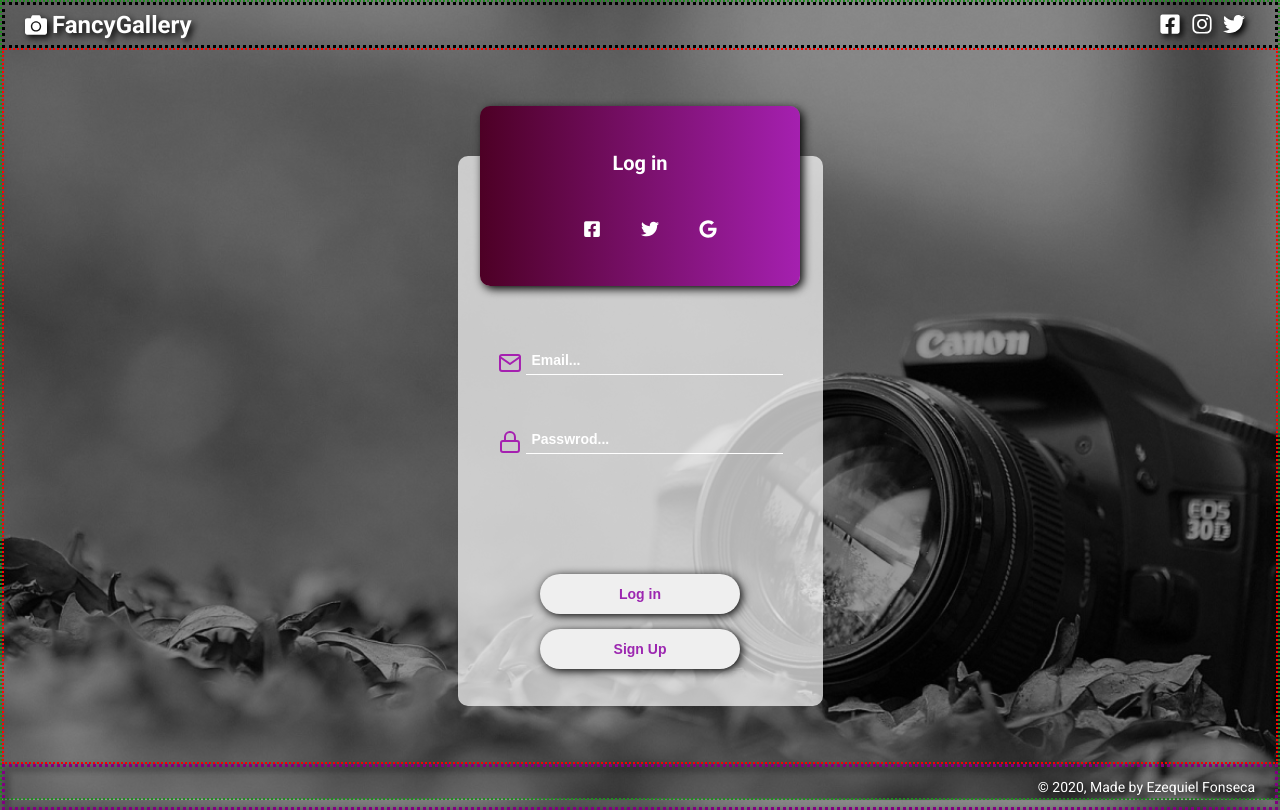
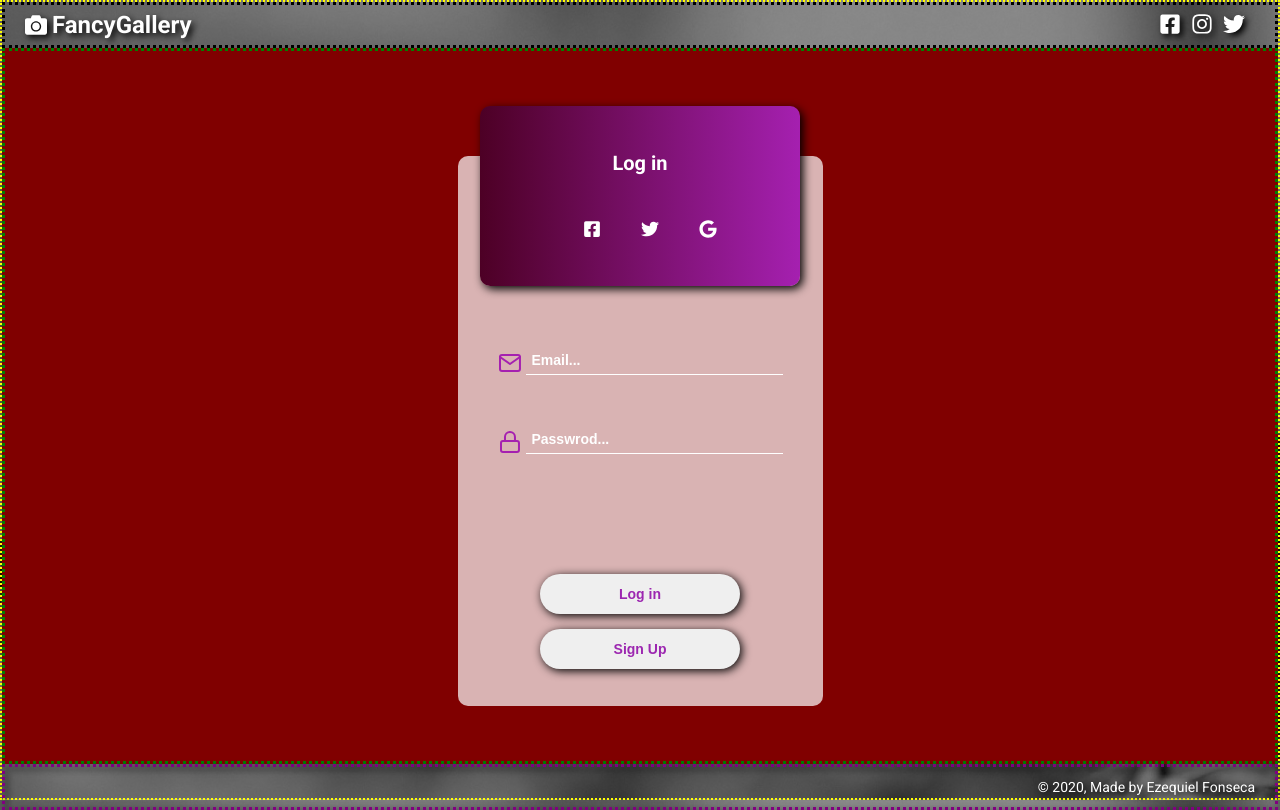
Before and after one commit to Qz-C/FancyGallery-frontend, a React (Create React App) app: page / in a window 1280 px wide. Built offline with nearby package versions, Linux system fonts and the light colour scheme.

Commit message:
Fix of resize issue ongoing

```diff
--- a/src/pages/login/styles.css
+++ b/src/pages/login/styles.css
@@ -8,7 +8,7 @@ html{
 }
 
 .container{
-    border: forestgreen dotted 2px;
+    border: dotted yellow 2px;
     position: absolute;
     width: 100%;
     height: 100%;
@@ -16,12 +16,14 @@ html{
 }
 
 .container section{
+    background-color: maroon;
     display: flex;
     flex-direction: column;
     align-items: center;
     justify-content: center;
+    width: 100%;
     height: 90%;
-    border: dotted 2px red;
+    border: dotted 3px green;
 }
 
 .container section .bottom-div{
```
